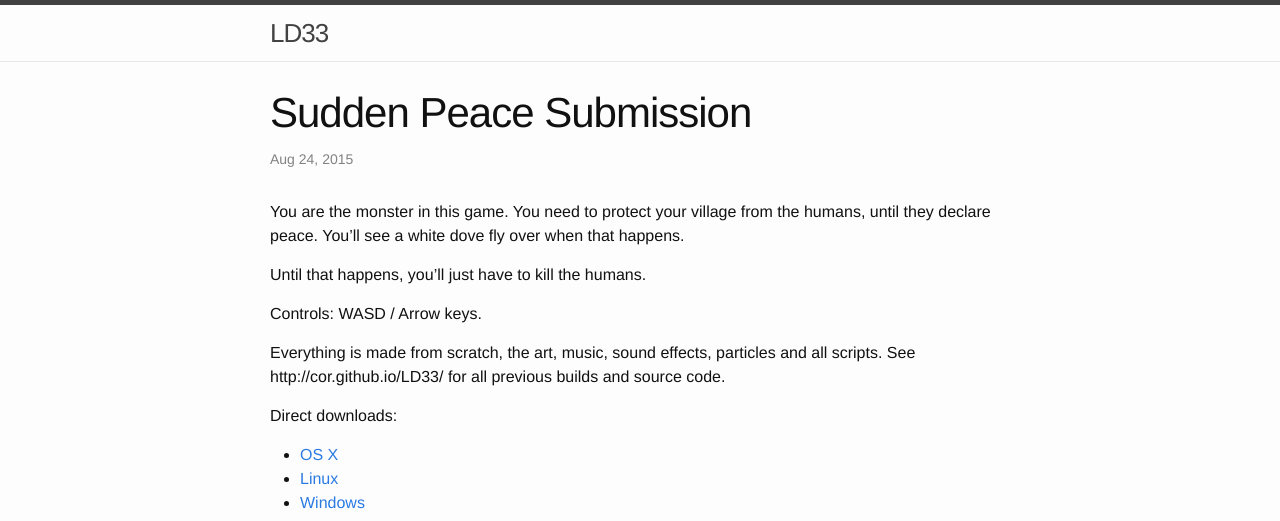
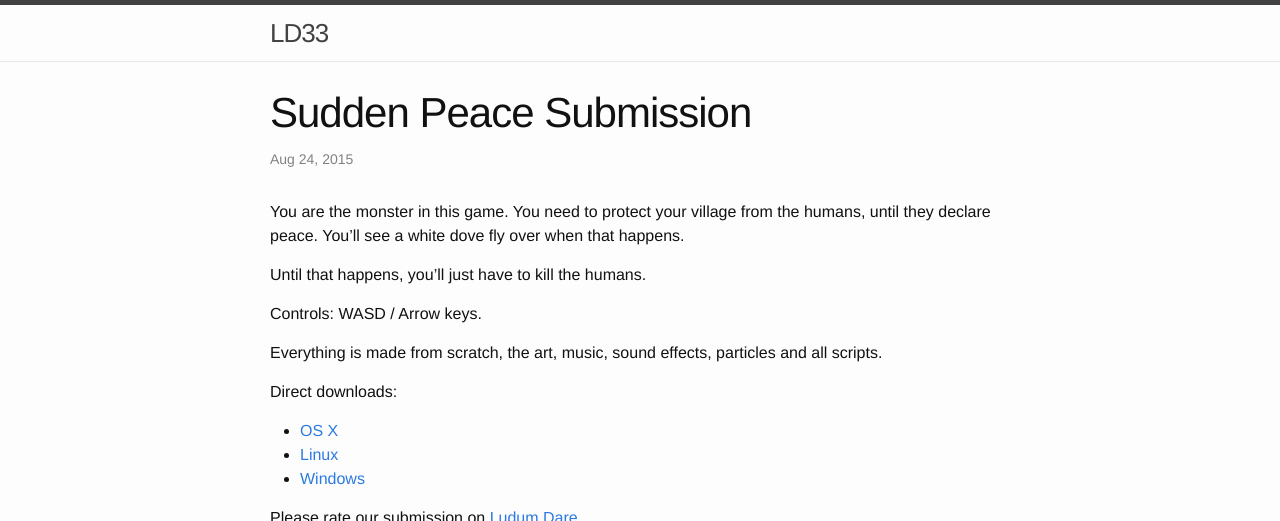
Before and after one commit to cor/LD33, a Jekyll site: the page built from _posts/2015-08-24-submission.md, in a window 1280 px wide and 900 px high, cut to the strip 0-521 px from the top of the window. Built offline with Jekyll 4.4.1, drawn with Linux system fonts in a browser that asks for light colours; part of the change alters nothing that is shown.

Commit message:
Set submission url

```diff
--- a/_posts/2015-08-24-submission.md
+++ b/_posts/2015-08-24-submission.md
@@ -13,7 +13,6 @@ Until that happens, you'll just have to kill the humans.
 Controls: WASD / Arrow keys.
 
 Everything is made from scratch, the art, music, sound effects, particles and all scripts.
-See http://cor.github.io/LD33/ for all previous builds and source code.
 
 Direct downloads:
 
@@ -21,7 +20,7 @@ Direct downloads:
   - [Linux][linux-download]
   - [Windows][windows-download]
 
-Please rate our submission on [Ludum Dare](http://ludumdare.com/compo/ludum-dare-33/?action=preview&uid=50396).
+Please rate our submission on [Ludum Dare](http://ludumdare.com/compo/ludum-dare-33/?action=preview&uid=50247).
 
 ![Clip](http://gfycat.com/ElderlyUnlawfulChevrotain)
 
```
